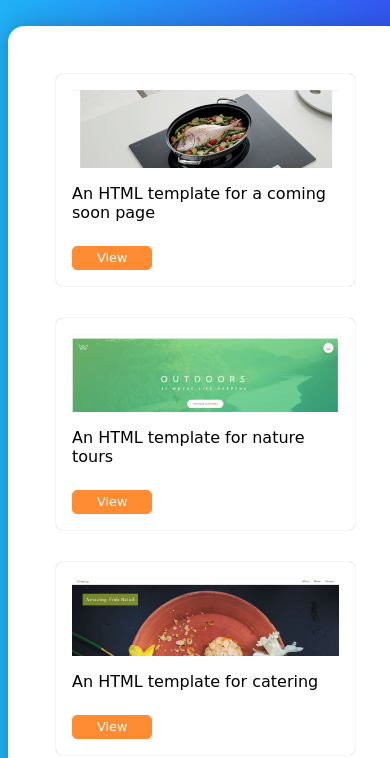
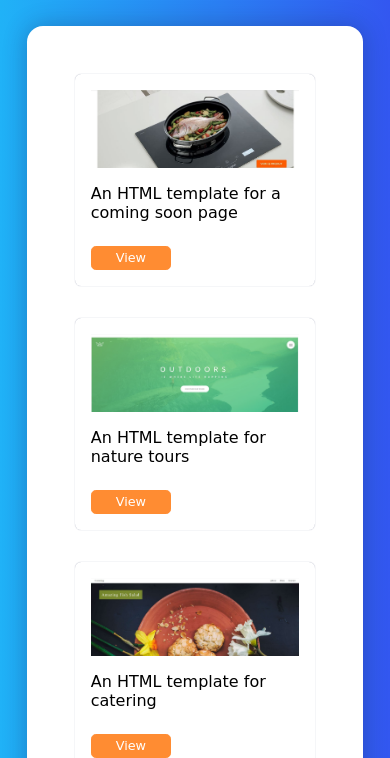
Before and after one commit to DeanNab175/myproj, a website: page src/index.html in a window 390 px wide. Shown: the part 86-844 px from the top of the page. Drawn offline with nearby package versions, Linux system fonts and the light colour scheme; files that its build step writes are made by us from their sources; files whose address does not match are found by name; a web font is replaced by a local one.

Commit message:
responsive

```diff
--- a/src/scss/styles.scss
+++ b/src/scss/styles.scss
@@ -18,12 +18,13 @@ h1 {
 
 .page-wrap {
     width: 960px;
-    max-width: 80%;
+    max-width: 90%;
     margin: 0 auto;
     border-radius: 1rem;
     background-color: $white;
     padding: 3rem;
     box-shadow: 0px 0px 23px 0px rgba(15,26,75,0.3);
+    box-sizing: border-box;
 }
 
 .projects {
```
Also changed, not shown: docs/index.html (+2 -2 lines), docs/css/styles.min.css, 1 other file.
